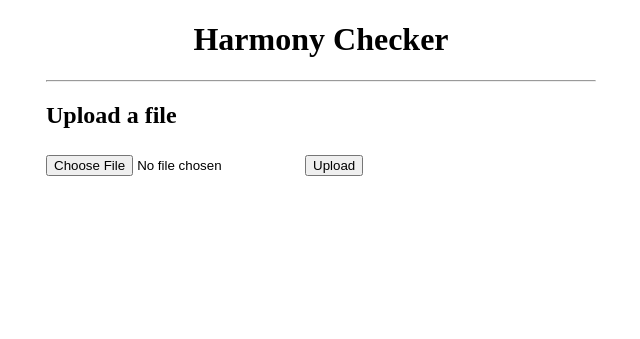
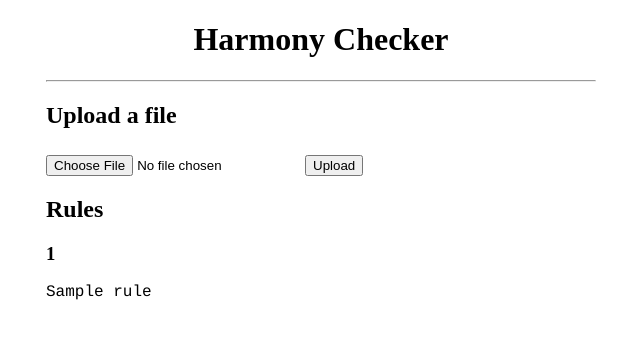
Before and after one commit to billyeh/harmony-checker, a Flask app: template templates/home.html in a window 1280 px wide. Shown: the top 339 px of the page, without its empty margins (319-959 px from the left). Run offline with Flask 2, Linux system fonts and the light colour scheme; the template is opened without the code that fills it: most values are stand-ins (such as "Sample title", 1, 10 or a date in 2020).

Commit message:
add documentation

```diff
--- a/harmony/__init__.py
+++ b/harmony/__init__.py
@@ -285,6 +285,9 @@ def NoRootDiminishedChords(prev, curr, next):
   return True
 
 def SevenSevenChordResolved(prev, curr, next):
+  """Resolve seven seven chords properly
+
+  """
 
   return True
 
--- a/server.py
+++ b/server.py
@@ -1,3 +1,4 @@
+import inspect
 from shutil import copyfile
 from flask import Flask, request, render_template
 from harmony import analyze_file, rules, Report
@@ -13,7 +14,9 @@ def upload_file():
     return render_template('results.html', errors=report.errors, key=report.key,
         chords=report.chords)
   else:
-    return render_template('home.html')
+    names = map(lambda x: x.__name__, rules)
+    docs = map(inspect.getdoc, rules)
+    return render_template('home.html', rules=zip(names, docs))
 
 @app.route('/vexflow.js')
 def send_vexflow():
--- a/templates/home.html
+++ b/templates/home.html
@@ -5,4 +5,9 @@
   <input type="file" name="file">
   <input type="submit" value="Upload">
 </form>
+<h2>Rules</h2>
+{% for rule in rules %}
+  <h3>{{ rule[0] }}</h3>
+  <p style="font-family: courier">{{ rule[1].replace('\n', '<br>')|safe }}</p>
+{% endfor %}
 {% endblock body %}
```
